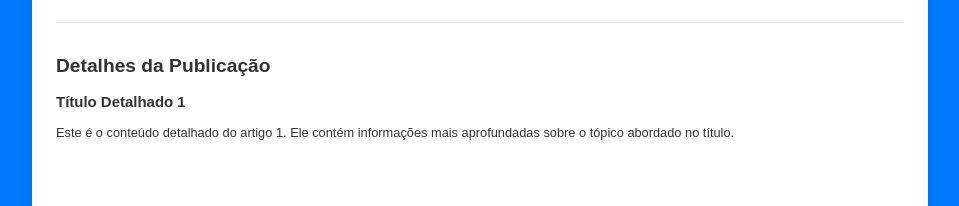
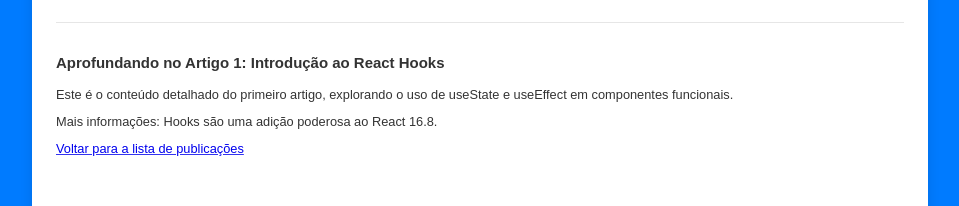
Before and after one commit to saulo-developer/Github-blog, a React (Vite) app: page /publication/1 in a window 1280 px wide. Shown: the part 418-624 px from the top of the page, without its empty margins (160-1119 px from the left). Built offline with nearby package versions, Linux system fonts and the light colour scheme.

Commit message:
making innovations on the following components: app.tsx; publicationDetaill.tsx; and publicationList.tsx and so on.

```diff
--- a/src/App.tsx
+++ b/src/App.tsx
@@ -2,7 +2,8 @@ import React from 'react';
 import { AiFillGithub } from 'react-icons/ai';
 import { BsBookmarkFill } from 'react-icons/bs';
 import { FaUserFriends } from 'react-icons/fa';
-import { Route, Routes, Link, useParams } from 'react-router-dom';
+import { Route, Routes, Link } from 'react-router-dom';
+
 import {
   GlobalStyle,
   Container,
@@ -24,12 +25,12 @@ import {
   ArticleDescription,
   ArticleInfo,
   StyledImage,
+  // StyledImage // Não é mais necessário se você usar ProfileImageOne
 } from './styles/styled-components';
 
-// Supondo que este componente exista e esteja no caminho correto
-import publicationDetail from ".//components/publicationDetail"
-import ProfileImageOne from ".//components/profileImageOne";
-
+// Importa o componente PublicationDetail (com letra maiúscula)
+import PublicationDetail from './components/publicationDetail';
+import ProfileImageOne from './components/profileImageOne';
 
 interface Publication {
   id: number;
@@ -49,14 +50,17 @@ export const App: React.FC = () => {
             GITHUB BLOG
           </GitHubBlogLink>
           <ProfileSection>
+            {/* Agora usando o componente ProfileImageOne */}
         <StyledImage
   src="https://upload.wikimedia.org/wikipedia/commons/7/7c/Profile_avatar_placeholder_large.png?20150327203541"
-  alt="User"
-
+   alt="Usuário"
 />
             <ProfileInfo>
               <Name>Usuário</Name>
-              <Description>Tristique volutpat pulvinar vel massa. Pellentesque egestas. Eu viverra massa quis dignissim. Aenean malesuada suscipit. Nunc vel volutpat pulvinar vel massa.</Description>
+              <Description>
+                Tristique volutpat pulvinar vel massa. Pellentesque egestas. Eu viverra massa quis dignissim. Aenean
+                malesuada suscipit. Nunc vel volutpat pulvinar vel massa.
+              </Description>
               <ProfileLinks>
                 <Link to="#">
                   <AiFillGithub size={16} /> usuário
@@ -64,23 +68,33 @@ export const App: React.FC = () => {
                 <Link to="#">
                   <BsBookmarkFill size={16} /> Pocketcast
                 </Link>
-                <span><FaUserFriends size={16} /> 32 seguidores</span>
+                <span>
+                  <FaUserFriends size={16} /> 32 seguidores
+                </span>
               </ProfileLinks>
             </ProfileInfo>
           </ProfileSection>
         </Header>
+        {/*
+          Aqui definimos as rotas da sua aplicação.
+          A rota "/" renderiza a HomePage.
+          A rota "/publication/:id" renderiza o componente PublicationDetail,
+          que agora será responsável por buscar e exibir os detalhes.
+        */}
         <Routes>
           <Route path="/" element={<HomePage />} />
-          <Route path="/publication/:id" element={<PublicationDetailPage />} />
-          {/* Outras rotas podem ser adicionadas aqui */}
+          <Route path="/publication/:id" element={<PublicationDetail />} />
+          {/* Opcional: Adicionar uma rota para lidar com páginas não encontradas (404) */}
+          {/* <Route path="*" element={<NotFoundPage />} /> */}
         </Routes>
-        {/* Outras seções fixas, como um footer, se houver */}
       </Container>
     </>
   );
 };
 
+// Componente HomePage: Exibe a lista de publicações
 const HomePage: React.FC = () => {
+  // Dados de publicações (simulados)
   const publications: Publication[] = [
     { id: 1, title: 'Título do Artigo 1', description: 'Descrição do artigo 1.', date: '01/06/2025' },
     { id: 2, title: 'Outro Artigo Interessante', description: 'Mais detalhes sobre o segundo artigo.', date: '15/05/2025' },
@@ -99,54 +113,22 @@ const HomePage: React.FC = () => {
   );
 };
 
+// Componente PublicationList: Renderiza a grade de artigos
 const PublicationList: React.FC<{ publications: Publication[] }> = ({ publications }) => {
   return (
     <Grid>
       {publications.map((publication) => (
-        <ArticleCard key={publication.id}>
+        // Envolve o ArticleCard inteiro no Link para que toda a área seja clicável
+        <Link to={`/publication/${publication.id}`} key={publication.id} style={{ textDecoration: 'none', color: 'inherit' }}>
+          <ArticleCard>
             <ArticleTitle>{publication.title}</ArticleTitle>
             <ArticleDescription>
-            <Link to={`/publication/${publication.id}`}>{publication.description}</Link>
+              {publication.description}
             </ArticleDescription>
             <ArticleInfo>{publication.date}</ArticleInfo>
           </ArticleCard>
+        </Link>
       ))}
     </Grid>
   );
 };
-
-const PublicationDetailPage: React.FC = () => {
-  return (
-    <PublicationsSection>
-      <h2>Detalhes da Publicação</h2>
-      <PublicationDetailContent />
-    </PublicationsSection>
-  );
-};
-
-const PublicationDetailContent: React.FC = () => {
-  const { id } = useParams<{ id: string }>();
-
-  // Simulação de dados detalhados da publicação
-  const publicationDetails = {
-    1: { title: 'Título Detalhado 1', content: 'Este é o conteúdo detalhado do artigo 1. Ele contém informações mais aprofundadas sobre o tópico abordado no título.', moreInfo: 'Informação adicional sobre o artigo 1.' },
-    2: { title: 'Título Detalhado 2', content: 'Aqui estão os detalhes do outro artigo interessante. Discutimos vários aspectos relevantes neste texto.', moreInfo: 'Mais detalhes contextuais sobre o artigo 2.' },
-    3: { title: 'Título Detalhado 3', content: 'O conteúdo deste terceiro artigo explora um tema diferente. Leia para saber mais.', moreInfo: 'Informações suplementares do artigo 3.' },
-  };
-
-  const publicationId = parseInt(id || '', 10);
-  const details = publicationDetails[publicationId];
-
-  if (!details) {
-    return <div>Publicação não encontrada.</div>;
-  }
-
-  return (
-    <div>
-      <h3>{details.title}</h3>
-      <p>{details.content}</p>
-      {/* Supondo que publicationDetail seja um componente para exibir detalhes adicionais */}
-      {publicationDetail && <publicationDetail publication={details} />}
-    </div>
-  );
-};
--- a/src/components/publicationDetail.tsx
+++ b/src/components/publicationDetail.tsx
@@ -1,57 +1,68 @@
-import React from 'react';
+import React, { useEffect, useState } from 'react';
 import { useParams, Link } from 'react-router-dom';
-import {
-  PublicationsSection,
-  PublicationsHeader,
-  PublicationsTitle,
-} from '../styles/styled-components'; // Importe os estilos necessários
 
-interface Publication {
+
+// Importe suas styled-components específicas para detalhes de publicação, se houver
+import { PublicationsSection } from '../styles/styled-components';
+
+
+interface PublicationDetails {
   id: number;
   title: string;
-  description: string;
-  date: string;
-  content: string; // Adicionando um campo 'content' para os detalhes
+  content: string;
+  moreInfo?: string; // Propriedade opcional
 }
 
-// Supondo que você tenha um array de publicações em algum lugar
-const allPublications: Publication[] = [
-  { id: 1, title: 'Título do Artigo 1', description: 'Descrição do artigo 1.', date: '01/06/2025', content: 'Este é o conteúdo detalhado do primeiro artigo. Ele pode conter várias parágrafos, imagens e outras informações.' },
-  { id: 2, title: 'Outro Artigo Interessante', description: 'Mais detalhes sobre o segundo artigo.', date: '15/05/2025', content: 'Aqui estão os detalhes expandidos sobre o segundo artigo. Discutimos vários aspectos importantes e fornecemos exemplos.' },
-  { id: 3, title: 'Um Terceiro Post', description: 'Conteúdo sobre o terceiro artigo.', date: '20/05/2025', content: 'O terceiro artigo explora um tópico completamente diferente. Mergulhamos fundo em suas complexidades e oferecemos uma análise abrangente.' },
-];
+const PublicationDetail: React.FC = () => {
+  const { id } = useParams<{ id: string }>(); // Pega o ID da URL
+  const [publication, setPublication] = useState<PublicationDetails | null>(null);
+  const [loading, setLoading] = useState(true);
 
-const publicationDetail: React.FC = () => {
-  const { id: idParam } = useParams();
-  const publicationId = parseInt(idParam || '', 10);
-  const publication = allPublications.find(pub => pub.id === publicationId);
+  // Simulação de busca de dados (em uma aplicação real, seria uma chamada de API)
+  useEffect(() => {
+    setLoading(true);
+    // Dados de exemplo para simular uma API
+    const mockPublicationDetails: { [key: number]: PublicationDetails } = {
+      1: { id: 1, title: 'Aprofundando no Artigo 1: Introdução ao React Hooks', content: 'Este é o conteúdo detalhado do primeiro artigo, explorando o uso de useState e useEffect em componentes funcionais.', moreInfo: 'Hooks são uma adição poderosa ao React 16.8.' },
+      2: { id: 2, title: 'Outro Artigo Interessante: Gerenciamento de Estado com Context API', content: 'Aqui abordamos como a Context API pode ser utilizada para gerenciar o estado global da sua aplicação sem a necessidade de bibliotecas externas.', moreInfo: 'Ideal para dados que precisam ser acessados por muitos componentes.' },
+      3: { id: 3, title: 'Um Terceiro Artigo: Otimizando Performance em Aplicações React', content: 'Explore técnicas como memoização, virtualização de listas e lazy loading para melhorar a performance de suas aplicações React.', moreInfo: 'Componentes puros e React.memo são seus amigos.' },
+    };
+
+    // Simula um atraso de rede para a busca de dados
+    setTimeout(() => {
+      const publicationId = parseInt(id || '', 10); // Converte o ID da URL para número
+      const foundPublication = mockPublicationDetails[publicationId];
+      setPublication(foundPublication || null); // Define a publicação encontrada ou null
+      setLoading(false); // Finaliza o estado de carregamento
+    }, 500); // Atraso de 0.5 segundo para simular requisição
+  }, [id]); // O efeito é re-executado se o 'id' na URL mudar
+
+  if (loading) {
+    return (
+      <PublicationsSection>
+        <h2>Carregando detalhes da publicação...</h2>
+      </PublicationsSection>
+    );
+  }
 
   if (!publication) {
     return (
       <PublicationsSection>
         <h2>Publicação não encontrada.</h2>
-        <Link to="/">Voltar para a lista</Link>
+        <p>A publicação com ID "{id}" não existe ou não foi carregada.</p>
+        <Link to="/">Voltar para a lista de publicações</Link>
       </PublicationsSection>
     );
   }
 
   return (
     <PublicationsSection>
-      <PublicationsHeader>
-        <PublicationsTitle>{publication.title}</PublicationsTitle>
-      </PublicationsHeader>
-      <div>
-        <p>Data de Publicação: {publication.date}</p>
-        <div style={{ marginTop: '20px' }}>
-          <h3>Conteúdo:</h3>
-          <p>{publication.content}</p>
-          {/* Você pode formatar o conteúdo de forma mais elaborada aqui,
-             renderizando HTML, imagens, etc., dependendo da sua necessidade. */}
-        </div>
-        <Link to="/">Voltar para a lista</Link>
-      </div>
+      <h3>{publication.title}</h3>
+      <p>{publication.content}</p>
+      {publication.moreInfo && <p>Mais informações: {publication.moreInfo}</p>}
+      <Link to="/">Voltar para a lista de publicações</Link>
     </PublicationsSection>
   );
 };
 
-export default publicationDetail;
+export default PublicationDetail; // Exporta o componente como default
```
Also changed, not shown: src/components/publicationList.tsx (+14 -7 lines). Lines whose indentation alone changed are shown as unchanged.
